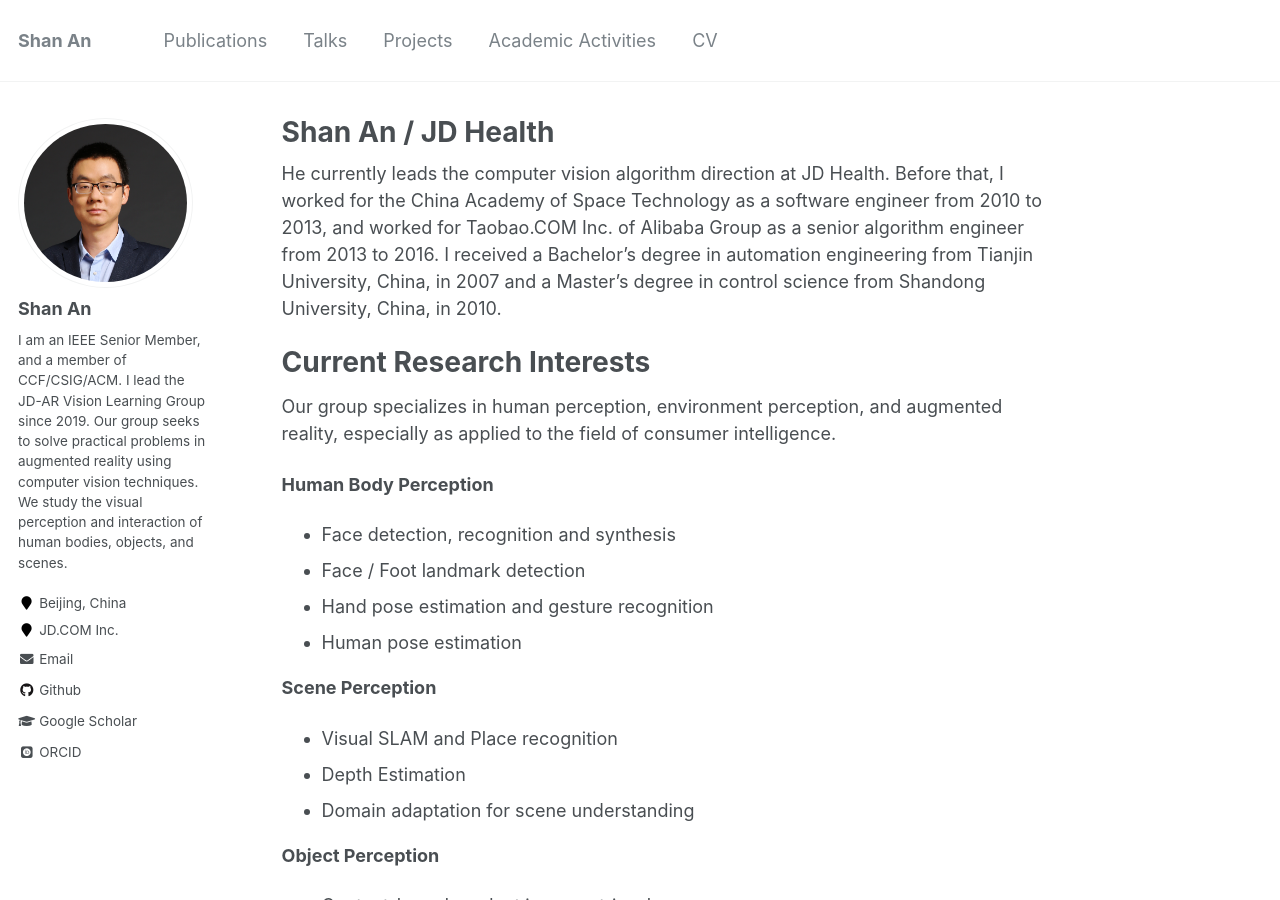
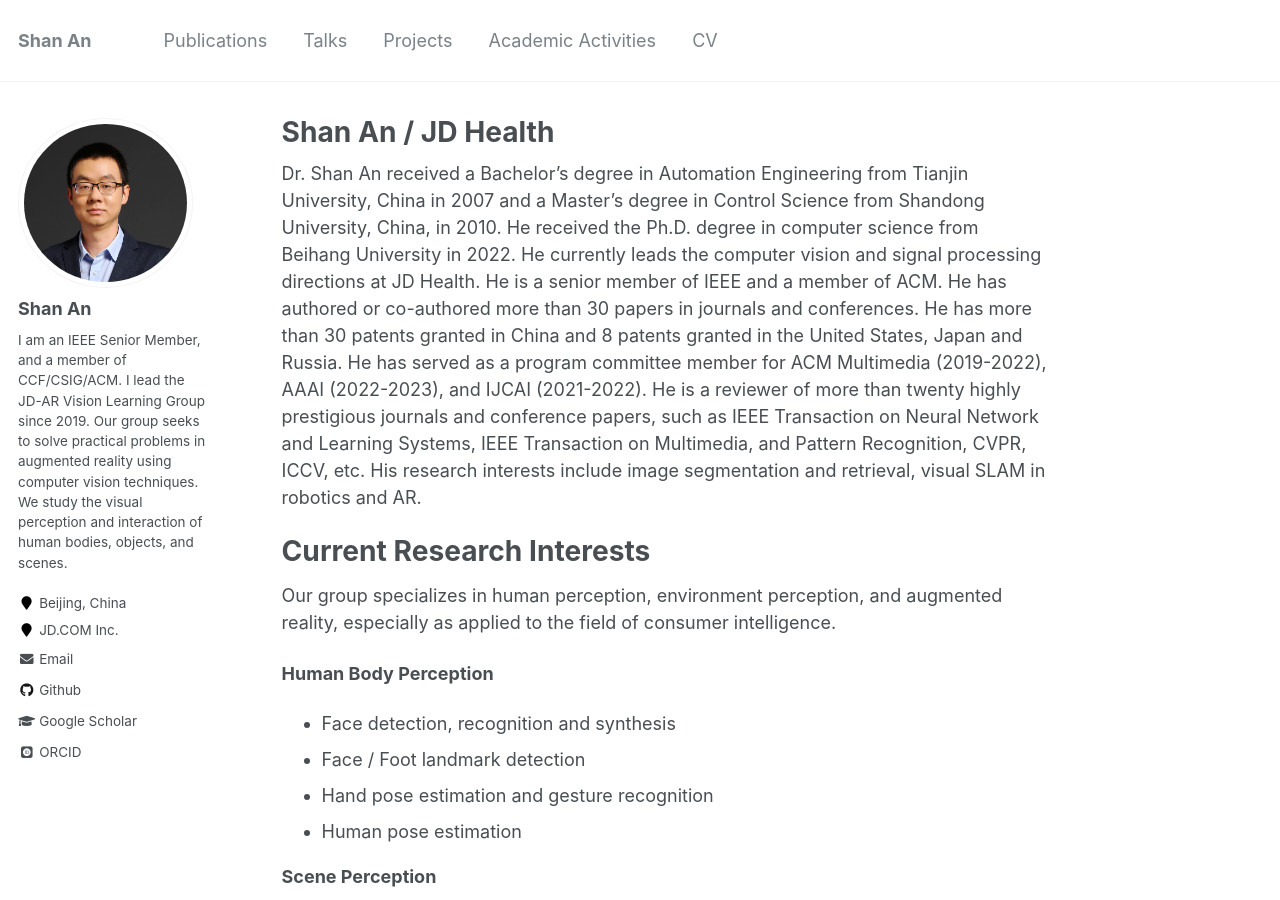
Before and after one commit to anshan-XR-ROB/anshan-XR-ROB.github.io, a Jekyll site: the page built from _pages/about.md, in a window 1280 px wide and 900 px high. Built offline with Jekyll 4.4.1, drawn with Linux system fonts in a browser that asks for light colours; some web fonts are replaced.

Commit message:
Update about.md

```diff
--- a/_pages/about.md
+++ b/_pages/about.md
@@ -8,7 +8,7 @@ redirect_from:
   - /about.html
 ---
 
-He currently leads the computer vision algorithm direction at JD Health. Before that, I worked for the China Academy of Space Technology as a software engineer from 2010 to 2013, and worked for Taobao.COM Inc. of Alibaba Group as a senior algorithm engineer from 2013 to 2016. I received a Bachelor's degree in automation engineering from Tianjin University, China, in 2007 and a Master's degree in control science from Shandong University, China, in 2010.
+Dr. Shan An received a Bachelor's degree in Automation Engineering from Tianjin University, China in 2007 and a Master's degree in Control Science from Shandong University, China, in 2010. He received the Ph.D. degree in computer science from Beihang University in 2022. He currently leads the computer vision and signal processing directions at JD Health. He is a senior member of IEEE and a member of ACM. He has authored or co-authored more than 30 papers in journals and conferences. He has more than 30 patents granted in China and 8 patents granted in the United States, Japan and Russia. He has served as a program committee member for ACM Multimedia (2019-2022), AAAI (2022-2023), and IJCAI (2021-2022). He is a reviewer of more than twenty highly prestigious journals and conference papers, such as IEEE Transaction on Neural Network and Learning Systems, IEEE Transaction on Multimedia, and Pattern Recognition, CVPR, ICCV, etc. His research interests include image segmentation and retrieval, visual SLAM in robotics and AR.
 
 Current Research Interests
 ======
```
